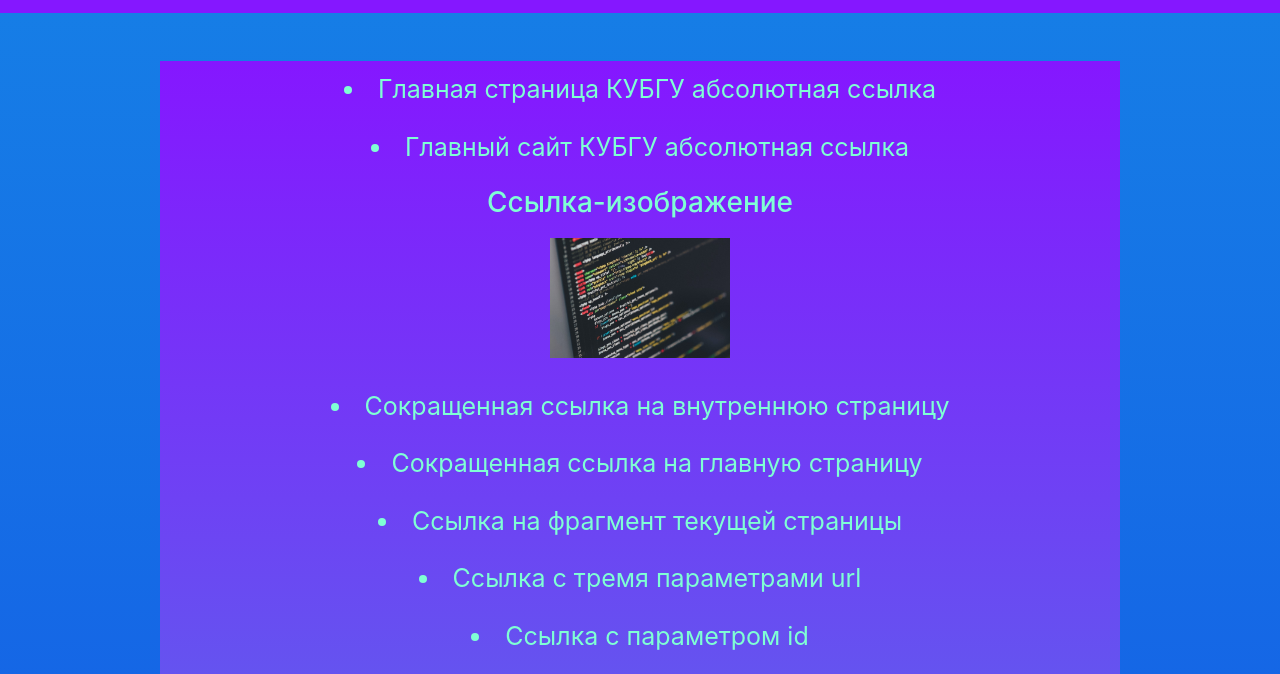
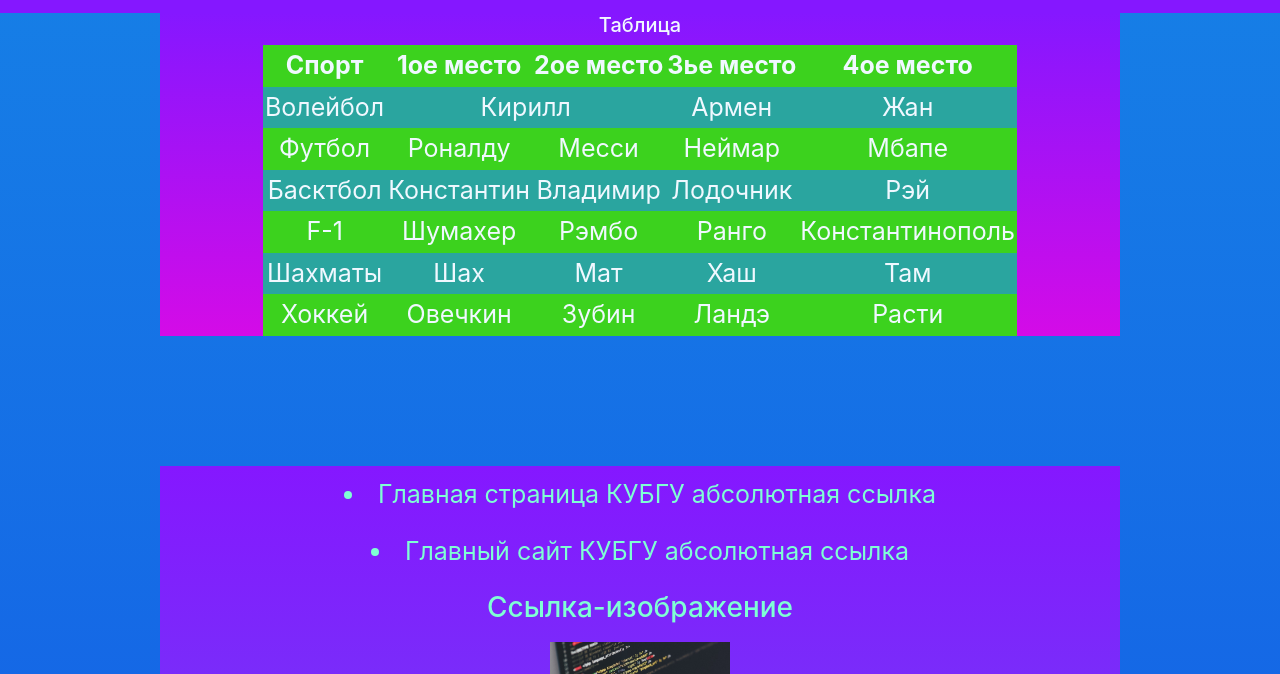
Before and after one commit to FanKirill/laba4, a plain HTML site: page index.html in a window 1280 px wide. Shown: the part 126-800 px from the top of the page. Drawn offline with nearby package versions, Linux system fonts and the light colour scheme.

Commit message:
Update index.html

```diff
--- a/index.html
+++ b/index.html
@@ -166,9 +166,9 @@
     </div>
 
 
-<div class="tablicaa order-md-2 order-1">
+<div class="tablicaa">
     <h3 id="tablica" style="color: aliceblue; font-size: 20px;">Таблица</h3>
-    <table cellspacing="10"></table>
+    <table cellspacing="0">
         <tr>
             <th>Спорт</th>
             <th >1ое место</th>
```
